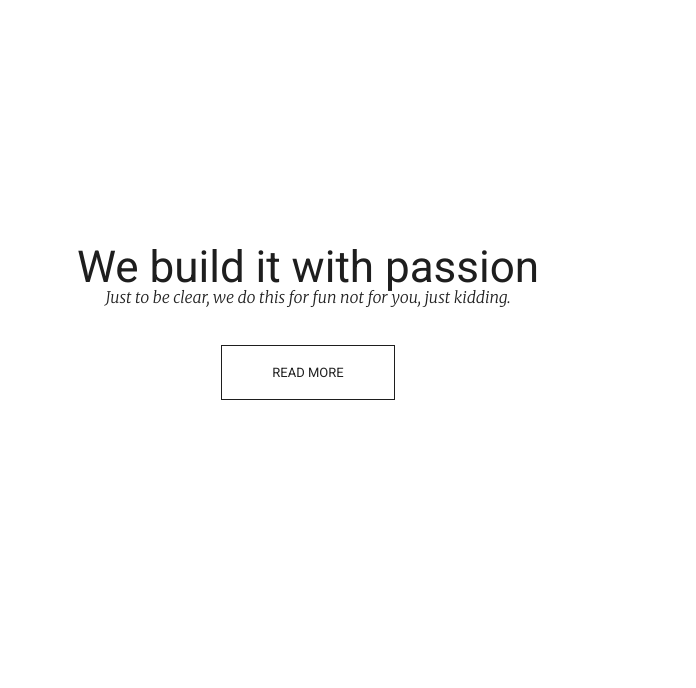
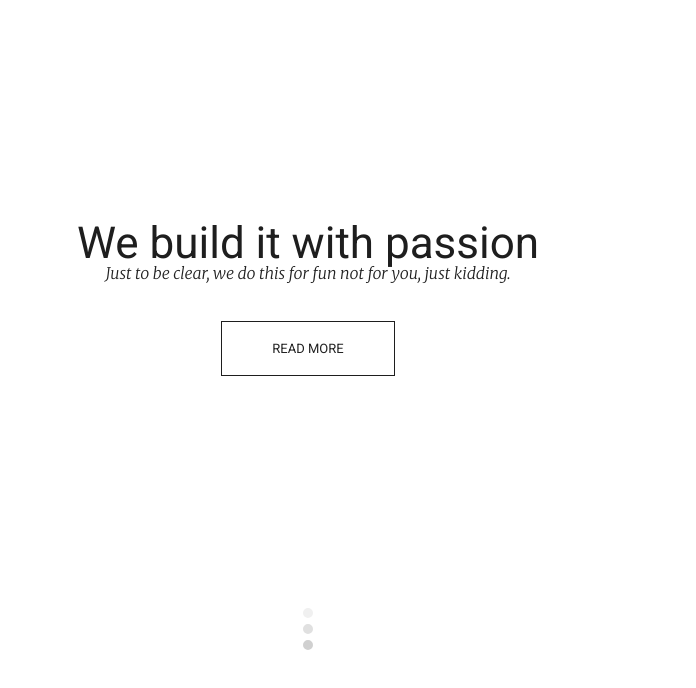
Before and after one commit to Al-x-R/BW-landing, a plain HTML site: page index.html in a window 1280 px wide. Shown: the part 78-766 px from the top of the page, without its empty margins (332-1028 px from the left). Drawn offline with Linux system fonts and the light colour scheme.

Commit message:
Add decorative circles to header

```diff
--- a/components/header/header.css
+++ b/components/header/header.css
@@ -68,6 +68,33 @@
     margin-top: 40px;
 }
 
+.circle-1 {
+    border-radius: 50%;
+    border: 5px #f0f0f0 solid;
+    position: absolute;
+    bottom: 13%;
+    left: 50%;
+    transform: translate(-50%, 0);
+}
+
+.circle-2 {
+    border-radius: 50%;
+    border: 5px #e0e0e0 solid;
+    position: absolute;
+    bottom: 11%;
+    left: 50%;
+    transform: translate(-50%, 0);
+}
+
+.circle-3 {
+    border-radius: 50%;
+    border: 5px #d0d0d0 solid;
+    position: absolute;
+    bottom: 9%;
+    left: 50%;
+    transform: translate(-50%, 0);
+}
+
 .menu-panel {
     position: fixed;
     top: 10px;
--- a/index.html
+++ b/index.html
@@ -56,6 +56,12 @@
             <div class="button one-line-text">
                 <a>READ MORE</a>
             </div>
+            <div class="circle-1"></div>
+            <br />
+            <div class="circle-2"></div>
+            <br />
+            <div class="circle-3"></div>
+            <br />
         </div>
     </div>
 </header>
```
